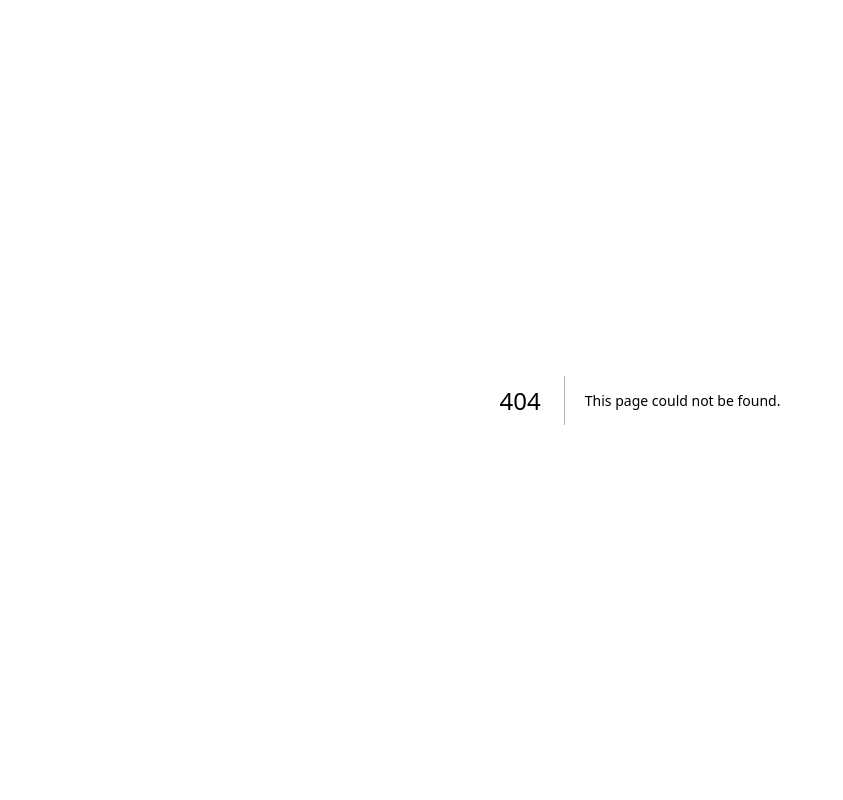
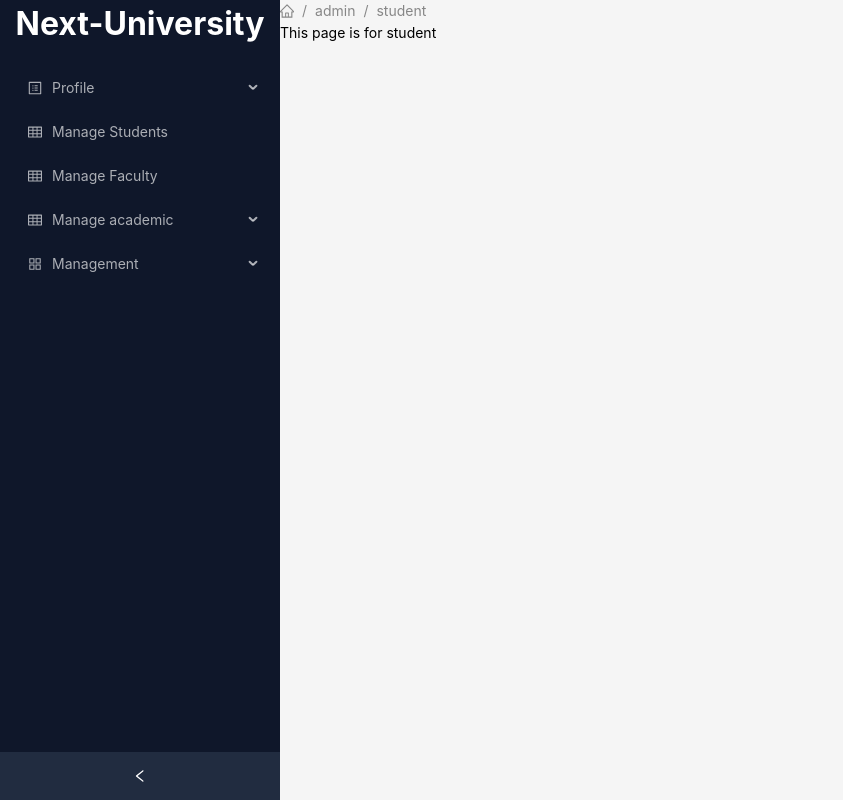
Before and after one commit to shamim-5/next-university-management, a Next.js app: page /student in a window 1280 px wide. Before the commit this address had no page. Shown: the whole page, without its empty margins (0-843 px from the left). Built offline with nearby package versions, Linux system fonts and the light colour scheme.

Commit message:
dashboard layout added

```diff
--- /dev/null
+++ b/src/app/(withlayout)/layout.tsx
@@ -0,0 +1,14 @@
+import Contents from "@/components/ui/Contents";
+import SideBar from "@/components/ui/Sidebar";
+import { Layout } from "antd";
+
+const DashboardLayout = ({ children }: { children: React.ReactNode }) => {
+  return (
+    <Layout hasSider>
+      <SideBar />
+      <Contents>{children}</Contents>
+    </Layout>
+  );
+};
+
+export default DashboardLayout;
--- /dev/null
+++ b/src/app/(withlayout)/student/page.tsx
@@ -0,0 +1,9 @@
+const StudentPage = () => {
+  return (
+    <div>
+      <h1>This page is for student</h1>
+    </div>
+  );
+};
+
+export default StudentPage;
--- /dev/null
+++ b/src/app/(withlayout)/super-admin/page.tsx
@@ -0,0 +1,9 @@
+const SuperAdminPage = () => {
+  return (
+    <div>
+      <h1>This page is for super admin</h1>
+    </div>
+  );
+};
+
+export default SuperAdminPage;
--- a/src/app/globals.css
+++ b/src/app/globals.css
@@ -1,3 +1,18 @@
 @tailwind base;
 @tailwind components;
 @tailwind utilities;
+
+@import url("https://fonts.googleapis.com/css2?family=Inter:wght@100;300;400;600;700&display=swap");
+* {
+  box-sizing: border-box;
+  padding: 0;
+  margin: 0;
+  font-family: "Inter", sans-serif;
+}
+
+/* antd default style customization */
+.ant-layout-sider-trigger{
+  background-color: #212C40 !important;
+}
+
+/* globals css */
--- /dev/null
+++ b/src/app/loading.tsx
@@ -0,0 +1,9 @@
+const Loading = () => {
+  return (
+    <div>
+      <h1>Loading....</h1>
+    </div>
+  );
+};
+
+export default Loading;
--- /dev/null
+++ b/src/app/not-found.tsx
@@ -0,0 +1,9 @@
+const NotFoundPage = () => {
+  return (
+    <div>
+      <h1>404!!! Page not found!</h1>
+    </div>
+  );
+};
+
+export default NotFoundPage;
--- /dev/null
+++ b/src/components/ui/BreadCrumbAntd.tsx
@@ -0,0 +1,31 @@
+import { Breadcrumb } from "antd";
+import Link from "next/link";
+import { HomeOutlined } from "@ant-design/icons";
+
+const BreadCrumbAntd = ({
+  items,
+}: {
+  items: {
+    label: string;
+    link: string;
+  }[];
+}) => {
+  const breadCrumbItems = [
+    {
+      title: (
+        <Link href="/">
+          <HomeOutlined />
+        </Link>
+      ),
+    },
+    ...items.map((item) => {
+      return {
+        title: item.link ? <Link href={item.link}>{item.label}</Link> : <span>{item.label}</span>,
+      };
+    }),
+  ];
+
+  return <Breadcrumb items={breadCrumbItems}></Breadcrumb>;
+};
+
+export default BreadCrumbAntd;
--- /dev/null
+++ b/src/components/ui/Contents.tsx
@@ -0,0 +1,33 @@
+"use client";
+import { Layout } from "antd";
+import BreadCrumbAntd from "./BreadCrumbAntd";
+
+const { Content } = Layout;
+
+const Contents = ({ children }: { children: React.ReactNode }) => {
+  const base = "admin";
+  return (
+    <Content
+      style={{
+        minHeight: "100vh",
+        color: "black",
+      }}
+    >
+      <BreadCrumbAntd
+        items={[
+          {
+            label: `${base}`,
+            link: `/${base}`,
+          },
+          {
+            label: "student",
+            link: `/${base}/student`,
+          },
+        ]}
+      />
+      {children}
+    </Content>
+  );
+};
+
+export default Contents;
--- /dev/null
+++ b/src/components/ui/Sidebar.tsx
@@ -0,0 +1,53 @@
+"use client";
+import { useState } from "react";
+import { Layout, Menu } from "antd";
+
+import { sidebarItems } from "@/constants/sidebarItems";
+import { USER_ROLE } from "@/constants/role";
+
+const { Sider } = Layout;
+
+const SideBar = () => {
+  const [collapsed, setCollapsed] = useState(false);
+
+  const role = USER_ROLE.ADMIN;
+
+  return (
+    <Sider
+      collapsible
+      collapsed={collapsed}
+      onCollapse={(value) => setCollapsed(value)}
+      width={280}
+      style={{
+        backgroundColor: "#0F172A",
+        overflow: "auto",
+        height: "100vh",
+        position: "sticky",
+        left: 0,
+        top: 0,
+        bottom: 0,
+      }}
+    >
+      <div
+        style={{
+          color: "white",
+          fontSize: "2rem",
+          textAlign: "center",
+          fontWeight: "bold",
+          marginBottom: "1rem",
+        }}
+      >
+        Next-University
+      </div>
+      <Menu
+        className="bg-[#0F172A]"
+        theme="dark"
+        defaultSelectedKeys={["1"]}
+        mode="inline"
+        items={sidebarItems(role)}
+      />
+    </Sider>
+  );
+};
+
+export default SideBar;
--- /dev/null
+++ b/src/constants/role.ts
@@ -0,0 +1,6 @@
+export enum USER_ROLE {
+  STUDENT = "student",
+  FACULTY = "faculty",
+  ADMIN = "admin",
+  SUPER_ADMIN = "super_admin",
+}
--- /dev/null
+++ b/src/constants/sidebarItems.tsx
@@ -0,0 +1,191 @@
+import type { MenuProps } from "antd";
+import {
+  ProfileOutlined,
+  TableOutlined,
+  AppstoreOutlined,
+  ScheduleOutlined,
+  ThunderboltOutlined,
+  CreditCardOutlined,
+  FileTextOutlined,
+} from "@ant-design/icons";
+import Link from "next/link";
+import { USER_ROLE } from "./role";
+
+export const sidebarItems = (role: string) => {
+  const defaultSidebarItems: MenuProps["items"] = [
+    {
+      label: "Profile",
+      key: "profile",
+      icon: <ProfileOutlined />,
+      children: [
+        {
+          label: <Link href={`/${role}/profile`}>Account Profile</Link>,
+          key: `/${role}/profile`,
+        },
+        {
+          label: <Link href={`/${role}/change-password`}>Change Password</Link>,
+          key: `/${role}/change-password`,
+        },
+      ],
+    },
+  ];
+
+  const commonAdminSidebarItems: MenuProps["items"] = [
+    {
+      label: <Link href={`/${role}/manage-student`}>Manage Students</Link>,
+      icon: <TableOutlined />,
+      key: `/${role}/manage-student`,
+    },
+    {
+      label: <Link href={`/${role}/manage-faculty`}>Manage Faculty</Link>,
+      icon: <TableOutlined />,
+      key: `/${role}/manage-faculty`,
+    },
+  ];
+
+  const adminSidebarItems: MenuProps["items"] = [
+    ...defaultSidebarItems,
+    ...commonAdminSidebarItems,
+    {
+      label: "Manage academic",
+      key: "manage-academic",
+      icon: <TableOutlined />,
+      children: [
+        {
+          label: <Link href={`/${role}/academic/faculty`}>Faculties</Link>,
+          key: `/${role}/academic/faculty`,
+        },
+        {
+          label: <Link href={`/${role}/academic/department`}>Departments</Link>,
+          key: `/${role}/academic/department`,
+        },
+        {
+          label: <Link href={`/${role}/academic/semester`}>Semesters</Link>,
+          key: `/${role}/academic/semester`,
+        },
+      ],
+    },
+    {
+      label: "Management",
+      key: "management",
+      icon: <AppstoreOutlined />,
+      children: [
+        {
+          label: <Link href={`/${role}/department`}>Department</Link>,
+          key: `/${role}/department`,
+        },
+        {
+          label: <Link href={`/${role}/building`}>Building</Link>,
+          key: `/${role}/building`,
+        },
+        {
+          label: <Link href={`/${role}/room`}>Rooms</Link>,
+          key: `/${role}/room`,
+        },
+        {
+          label: <Link href={`/${role}/course`}>Course</Link>,
+          key: `/${role}/course`,
+        },
+        {
+          label: <Link href={`/${role}/semester-registration`}>Semester registration</Link>,
+          key: `/${role}/semester-registration`,
+        },
+        {
+          label: <Link href={`/${role}/offered-course`}>Offered courses</Link>,
+          key: `/${role}/offered-course`,
+        },
+        {
+          label: <Link href={`/${role}/offered-course-section`}>Course sections</Link>,
+          key: `/${role}/offered-course-section`,
+        },
+        {
+          label: <Link href={`/${role}/offered-course-schedule`}>Course schedules</Link>,
+          key: `/${role}/offered-course-schedule`,
+        },
+      ],
+    },
+  ];
+
+  const superAdminSidebarItems: MenuProps["items"] = [
+    ...defaultSidebarItems,
+    ...commonAdminSidebarItems,
+    {
+      label: <Link href={`/${role}/admin`}>Manage Admin</Link>,
+      icon: <TableOutlined />,
+      key: `/${role}/admin`,
+    },
+    {
+      label: <Link href={`/${role}/user`}>Manage User</Link>,
+      icon: <TableOutlined />,
+      key: `/${role}/user`,
+    },
+    {
+      label: "Manage permission",
+      key: "manage-permission",
+      icon: <AppstoreOutlined />,
+      children: [
+        {
+          label: <Link href={`/${role}/permission`}>View permissions</Link>,
+          key: `/${role}/permission`,
+        },
+      ],
+    },
+    {
+      label: "Management",
+      key: "management",
+      icon: <AppstoreOutlined />,
+      children: [
+        {
+          label: <Link href={`/${role}/department`}>Department</Link>,
+          key: `/${role}/department`,
+        },
+      ],
+    },
+  ];
+
+  const facultySidebarItems: MenuProps["items"] = [
+    ...defaultSidebarItems,
+    {
+      label: <Link href={`/${role}/courses`}>Courses</Link>,
+      icon: <TableOutlined />,
+      key: `/${role}/courses`,
+    },
+  ];
+
+  const studentSidebarItems: MenuProps["items"] = [
+    ...defaultSidebarItems,
+    {
+      label: <Link href={`/${role}/courses`}>Courses</Link>,
+      icon: <TableOutlined />,
+      key: `/${role}/courses`,
+    },
+    {
+      label: <Link href={`/${role}/courses/schedule`}>Course schedules</Link>,
+      icon: <ScheduleOutlined />,
+      key: `/${role}/courses/schedule`,
+    },
+    {
+      label: <Link href={`/${role}/registration`}>Registration</Link>,
+      icon: <ThunderboltOutlined />,
+      key: `/${role}/registration`,
+    },
+    {
+      label: <Link href={`/${role}/payment`}>Payment</Link>,
+      icon: <CreditCardOutlined />,
+      key: `/${role}/payment`,
+    },
+    {
+      label: <Link href={`/${role}/academic-report`}>Academic report</Link>,
+      icon: <FileTextOutlined />,
+      key: `/${role}/academic-report`,
+    },
+  ];
+
+  if (role === USER_ROLE.SUPER_ADMIN) return superAdminSidebarItems;
+  else if (role === USER_ROLE.ADMIN) return adminSidebarItems;
+  else if (role === USER_ROLE.FACULTY) return facultySidebarItems;
+  else if (role === USER_ROLE.STUDENT) return studentSidebarItems;
+  else {
+    return defaultSidebarItems;
+  }
+};
```
